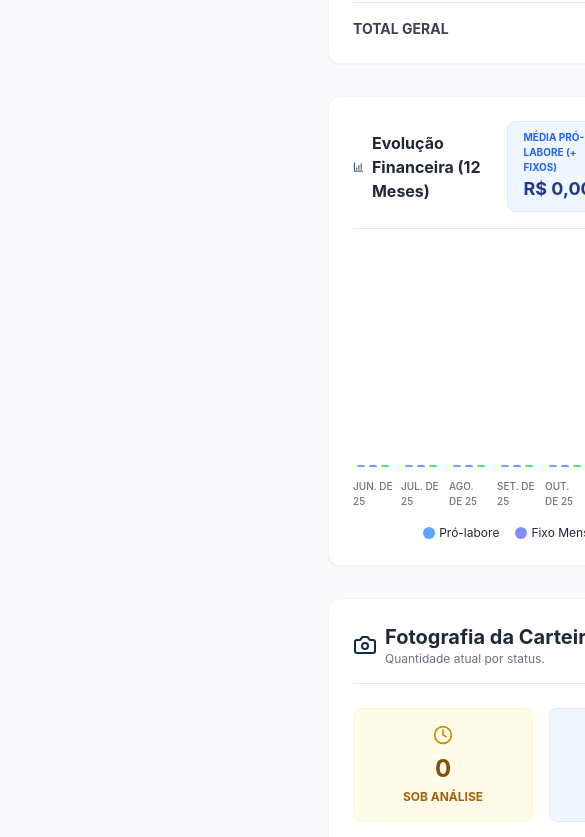
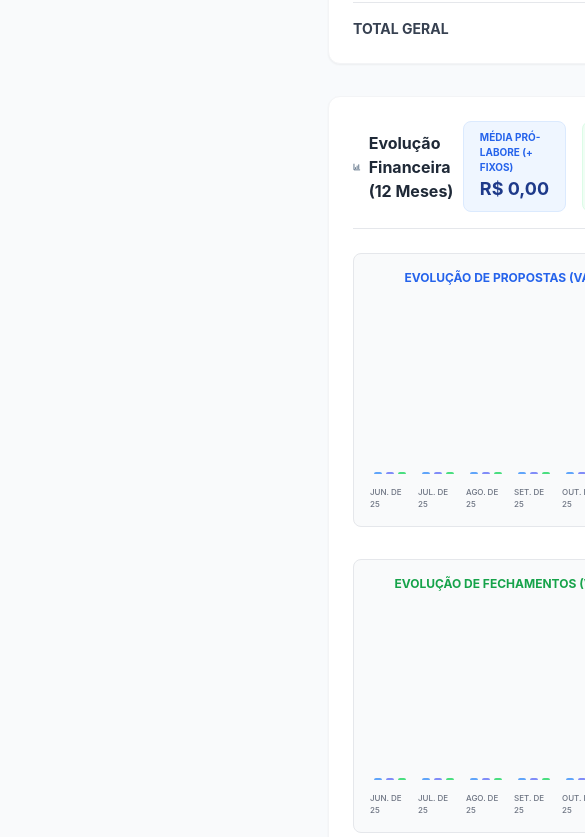
Before and after one commit to brunnogama/salomao-controladoria, a React (Vite) app: page /dashboard in a window 390 px wide. Shown: the part 3399-4236 px from the top of the page, 585 px wide, since content can reach past the window. Built offline with nearby package versions, Linux system fonts and the light colour scheme; no server answers; the database is empty; what @react-pdf/renderer would draw is missing.

Commit message:
dASHBOARD

```diff
--- a/src/pages/Dashboard.tsx
+++ b/src/pages/Dashboard.tsx
@@ -26,7 +26,7 @@ import {
   TrendingUp,
   TrendingDown,
   Minus,
-  Ban // Importado ícone para rejeição
+  Ban
 } from 'lucide-react';
 import { Contract } from '../types';
 
@@ -71,7 +71,12 @@ export function Dashboard() {
   });
 
   const [evolucaoMensal, setEvolucaoMensal] = useState<any[]>([]);
+
+  // Estado para o gráfico de FECHADOS
   const [financeiro12Meses, setFinanceiro12Meses] = useState<any[]>([]);
+  // Estado para o novo gráfico de PROPOSTAS
+  const [propostas12Meses, setPropostas12Meses] = useState<any[]>([]);
+
   const [mediasFinanceiras, setMediasFinanceiras] = useState({ pl: 0, exito: 0 });
 
   // Novos estados para gráficos de rejeição
@@ -184,6 +189,7 @@ export function Dashboard() {
 
     const mapaMeses: Record<string, number> = {};
     const financeiroMap: Record<string, { pl: number, fixo: number, exito: number, data: Date }> = {};
+    const propostasMap: Record<string, { pl: number, fixo: number, exito: number, data: Date }> = {};
 
     // Contadores para Rejeição
     const reasonCounts: Record<string, number> = {};
@@ -194,7 +200,11 @@ export function Dashboard() {
     let iteradorMeses = new Date(dataInicioFixo);
     while (iteradorMeses <= hoje) {
       const key = iteradorMeses.toLocaleDateString('pt-BR', { month: 'short', year: '2-digit' });
+      // Inicializa mapa de fechados
       financeiroMap[key] = { pl: 0, fixo: 0, exito: 0, data: new Date(iteradorMeses) };
+      // Inicializa mapa de propostas
+      propostasMap[key] = { pl: 0, fixo: 0, exito: 0, data: new Date(iteradorMeses) };
+
       // Avança um mês
       iteradorMeses.setMonth(iteradorMeses.getMonth() + 1);
     }
@@ -215,6 +225,7 @@ export function Dashboard() {
           sourceCounts[source] = (sourceCounts[source] || 0) + 1;
       }
 
+      // --- POPULA GRÁFICO DE CONTRATOS FECHADOS (Direita) ---
       if (c.status === 'active' && c.contract_date) {
         const dContrato = new Date(c.contract_date + 'T12:00:00');
         dContrato.setDate(1); dContrato.setHours(0,0,0,0);
@@ -231,6 +242,22 @@ export function Dashboard() {
                 financeiroMap[key].exito += safeParseMoney(f);
               });
             }
+          }
+        }
+      }
+
+      // --- POPULA GRÁFICO DE PROPOSTAS (Esquerda) ---
+      // Considera qualquer caso que tenha uma data de proposta válida
+      if (c.proposal_date) {
+        const dProposta = new Date(c.proposal_date + 'T12:00:00');
+        dProposta.setDate(1); dProposta.setHours(0,0,0,0);
+
+        if (dProposta >= dataLimite12Meses) {
+             const key = dProposta.toLocaleDateString('pt-BR', { month: 'short', year: '2-digit' });
+             if (propostasMap[key]) {
+                 propostasMap[key].pl += pl;
+                 propostasMap[key].fixo += mensal;
+                 propostasMap[key].exito += exito;
              }
         }
       }
@@ -312,15 +339,21 @@ export function Dashboard() {
       mapaMeses[mesAno]++;
     });
 
+    // --- PROCESSAMENTO FINAL GRÁFICO FECHADOS (DIREITA) ---
     const finArray = Object.entries(financeiroMap).map(([mes, vals]) => ({ mes, ...vals })).sort((a, b) => a.data.getTime() - b.data.getTime());
     const totalPL12 = finArray.reduce((acc, curr) => acc + curr.pl + curr.fixo, 0);
     const totalExito12 = finArray.reduce((acc, curr) => acc + curr.exito, 0);
-    // Evita divisão por zero se ainda não houver meses computados
     const monthsCount = finArray.length || 1;
     setMediasFinanceiras({ pl: totalPL12 / monthsCount, exito: totalExito12 / monthsCount });
 
     const maxValFin = Math.max(...finArray.map(i => Math.max(i.pl, i.fixo, i.exito)), 1);
     setFinanceiro12Meses(finArray.map(i => ({ ...i, hPl: (i.pl / maxValFin) * 100, hFixo: (i.fixo / maxValFin) * 100, hExito: (i.exito / maxValFin) * 100 })));
+
+    // --- PROCESSAMENTO FINAL GRÁFICO PROPOSTAS (ESQUERDA) ---
+    const propArray = Object.entries(propostasMap).map(([mes, vals]) => ({ mes, ...vals })).sort((a, b) => a.data.getTime() - b.data.getTime());
+    const maxValProp = Math.max(...propArray.map(i => Math.max(i.pl, i.fixo, i.exito)), 1);
+    setPropostas12Meses(propArray.map(i => ({ ...i, hPl: (i.pl / maxValProp) * 100, hFixo: (i.fixo / maxValProp) * 100, hExito: (i.exito / maxValProp) * 100 })));
+
 
     const txProp = fTotal > 0 ? ((fQualificados / fTotal) * 100).toFixed(1) : '0';
     const txFech = fQualificados > 0 ? ((fFechados / fQualificados) * 100).toFixed(1) : '0';
@@ -496,26 +529,61 @@ export function Dashboard() {
             </div>
         </div>
 
-        {/* EVOLUÇÃO FINANCEIRA */}
+        {/* EVOLUÇÃO FINANCEIRA (AGORA DIVIDIDO EM DOIS) */}
         <div className='bg-white p-6 rounded-xl shadow-sm border border-gray-100'>
-            <div className='flex items-center justify-between mb-6 border-b pb-4'><h3 className='font-bold text-gray-800 flex items-center gap-2'><BarChart4 className='text-[#0F2C4C]' size={20} /> Evolução Financeira (12 Meses)</h3><div className='flex gap-4'><div className='bg-blue-50 px-4 py-2 rounded-lg border border-blue-100'><p className='text-[10px] text-blue-600 font-bold uppercase'>Média Pró-labore (+ Fixos)</p><p className='text-lg font-bold text-blue-900'>{formatMoney(mediasFinanceiras.pl)}</p></div><div className='bg-green-50 px-4 py-2 rounded-lg border border-green-100'><p className='text-[10px] text-green-600 font-bold uppercase'>Média Êxitos</p><p className='text-lg font-bold text-green-900'>{formatMoney(mediasFinanceiras.exito)}</p></div></div></div>
-            <div className='h-64 flex items-end justify-around gap-2'>
-            {financeiro12Meses.length === 0 ? (<p className='w-full text-center text-gray-400 self-center'>Sem dados financeiros</p>) : (financeiro12Meses.map((item, index) => {
+            <div className='flex items-center justify-between mb-6 border-b pb-4'>
+                <h3 className='font-bold text-gray-800 flex items-center gap-2'><BarChart4 className='text-[#0F2C4C]' size={20} /> Evolução Financeira (12 Meses)</h3>
+                <div className='flex gap-4'>
+                    <div className='bg-blue-50 px-4 py-2 rounded-lg border border-blue-100'><p className='text-[10px] text-blue-600 font-bold uppercase'>Média Pró-labore (+ Fixos)</p><p className='text-lg font-bold text-blue-900'>{formatMoney(mediasFinanceiras.pl)}</p></div>
+                    <div className='bg-green-50 px-4 py-2 rounded-lg border border-green-100'><p className='text-[10px] text-green-600 font-bold uppercase'>Média Êxitos</p><p className='text-lg font-bold text-green-900'>{formatMoney(mediasFinanceiras.exito)}</p></div>
+                </div>
+            </div>
+
+            <div className="grid grid-cols-1 lg:grid-cols-2 gap-8">
+                {/* LADO ESQUERDO - PROPOSTAS */}
+                <div className="bg-gray-50 p-4 rounded-lg border border-gray-200">
+                    <p className="text-xs font-bold text-blue-600 uppercase mb-4 text-center">Evolução de Propostas (Valores)</p>
+                    <div className='h-52 flex items-end justify-around gap-2'>
+                    {propostas12Meses.length === 0 ? (<p className='w-full text-center text-gray-400 self-center'>Sem dados de propostas</p>) : (propostas12Meses.map((item, index) => {
                         const totalMes = item.pl + item.fixo + item.exito;
                         return (
                         <div key={index} className='flex flex-col items-center gap-1 w-full h-full justify-end group'>
-                    {totalMes > 0 && (<span className='text-[9px] font-bold text-gray-600 mb-1 tracking-tighter whitespace-nowrap'>{formatMoney(totalMes)}</span>)}
+                            {totalMes > 0 && (<span className='text-[8px] font-bold text-gray-600 mb-1 tracking-tighter whitespace-nowrap'>{formatMoney(totalMes)}</span>)}
                             <div className='flex items-end gap-1 h-full w-full justify-center px-1 relative'>
                             <div className='w-2 bg-blue-400 rounded-t hover:bg-blue-500 transition-all relative group' style={{ height: `${Math.max(item.hPl, 1)}%` }}><span className='absolute bottom-full left-1/2 -translate-x-1/2 mb-1 hidden group-hover:block bg-black text-white text-[10px] p-1 rounded z-50 whitespace-nowrap'>{formatMoney(item.pl)}</span></div>
                             <div className='w-2 bg-indigo-400 rounded-t hover:bg-indigo-500 transition-all relative group' style={{ height: `${Math.max(item.hFixo, 1)}%` }}><span className='absolute bottom-full left-1/2 -translate-x-1/2 mb-1 hidden group-hover:block bg-black text-white text-[10px] p-1 rounded z-50 whitespace-nowrap'>{formatMoney(item.fixo)}</span></div>
                             <div className='w-2 bg-green-400 rounded-t hover:bg-green-500 transition-all relative group' style={{ height: `${Math.max(item.hExito, 1)}%` }}><span className='absolute bottom-full left-1/2 -translate-x-1/2 mb-1 hidden group-hover:block bg-black text-white text-[10px] p-1 rounded z-50 whitespace-nowrap'>{formatMoney(item.exito)}</span></div>
                             </div>
-                    <span className='text-[10px] text-gray-500 font-medium uppercase mt-2'>{item.mes}</span>
+                            <span className='text-[8px] text-gray-500 font-medium uppercase mt-2'>{item.mes}</span>
                         </div>
                         );
                     }))}
                     </div>
-            <div className='flex justify-center gap-4 mt-4 text-xs'><div className='flex items-center'><span className='w-3 h-3 bg-blue-400 rounded-full mr-1'></span> Pró-labore</div><div className='flex items-center'><span className='w-3 h-3 bg-indigo-400 rounded-full mr-1'></span> Fixo Mensal</div><div className='flex items-center'><span className='w-3 h-3 bg-green-400 rounded-full mr-1'></span> Êxito</div></div>
+                </div>
+
+                {/* LADO DIREITO - FECHADOS */}
+                <div className="bg-gray-50 p-4 rounded-lg border border-gray-200">
+                    <p className="text-xs font-bold text-green-600 uppercase mb-4 text-center">Evolução de Fechamentos (Valores)</p>
+                    <div className='h-52 flex items-end justify-around gap-2'>
+                    {financeiro12Meses.length === 0 ? (<p className='w-full text-center text-gray-400 self-center'>Sem dados financeiros</p>) : (financeiro12Meses.map((item, index) => {
+                        const totalMes = item.pl + item.fixo + item.exito;
+                        return (
+                        <div key={index} className='flex flex-col items-center gap-1 w-full h-full justify-end group'>
+                            {totalMes > 0 && (<span className='text-[8px] font-bold text-gray-600 mb-1 tracking-tighter whitespace-nowrap'>{formatMoney(totalMes)}</span>)}
+                            <div className='flex items-end gap-1 h-full w-full justify-center px-1 relative'>
+                            <div className='w-2 bg-blue-400 rounded-t hover:bg-blue-500 transition-all relative group' style={{ height: `${Math.max(item.hPl, 1)}%` }}><span className='absolute bottom-full left-1/2 -translate-x-1/2 mb-1 hidden group-hover:block bg-black text-white text-[10px] p-1 rounded z-50 whitespace-nowrap'>{formatMoney(item.pl)}</span></div>
+                            <div className='w-2 bg-indigo-400 rounded-t hover:bg-indigo-500 transition-all relative group' style={{ height: `${Math.max(item.hFixo, 1)}%` }}><span className='absolute bottom-full left-1/2 -translate-x-1/2 mb-1 hidden group-hover:block bg-black text-white text-[10px] p-1 rounded z-50 whitespace-nowrap'>{formatMoney(item.fixo)}</span></div>
+                            <div className='w-2 bg-green-400 rounded-t hover:bg-green-500 transition-all relative group' style={{ height: `${Math.max(item.hExito, 1)}%` }}><span className='absolute bottom-full left-1/2 -translate-x-1/2 mb-1 hidden group-hover:block bg-black text-white text-[10px] p-1 rounded z-50 whitespace-nowrap'>{formatMoney(item.exito)}</span></div>
+                            </div>
+                            <span className='text-[8px] text-gray-500 font-medium uppercase mt-2'>{item.mes}</span>
+                        </div>
+                        );
+                    }))}
+                    </div>
+                </div>
+            </div>
+
+            <div className='flex justify-center gap-4 mt-6 text-xs'><div className='flex items-center'><span className='w-3 h-3 bg-blue-400 rounded-full mr-1'></span> Pró-labore</div><div className='flex items-center'><span className='w-3 h-3 bg-indigo-400 rounded-full mr-1'></span> Fixo Mensal</div><div className='flex items-center'><span className='w-3 h-3 bg-green-400 rounded-full mr-1'></span> Êxito</div></div>
         </div>
 
         {/* DISTRIBUTION & ENTRY */}
```
Lines whose indentation alone changed are shown as unchanged.
